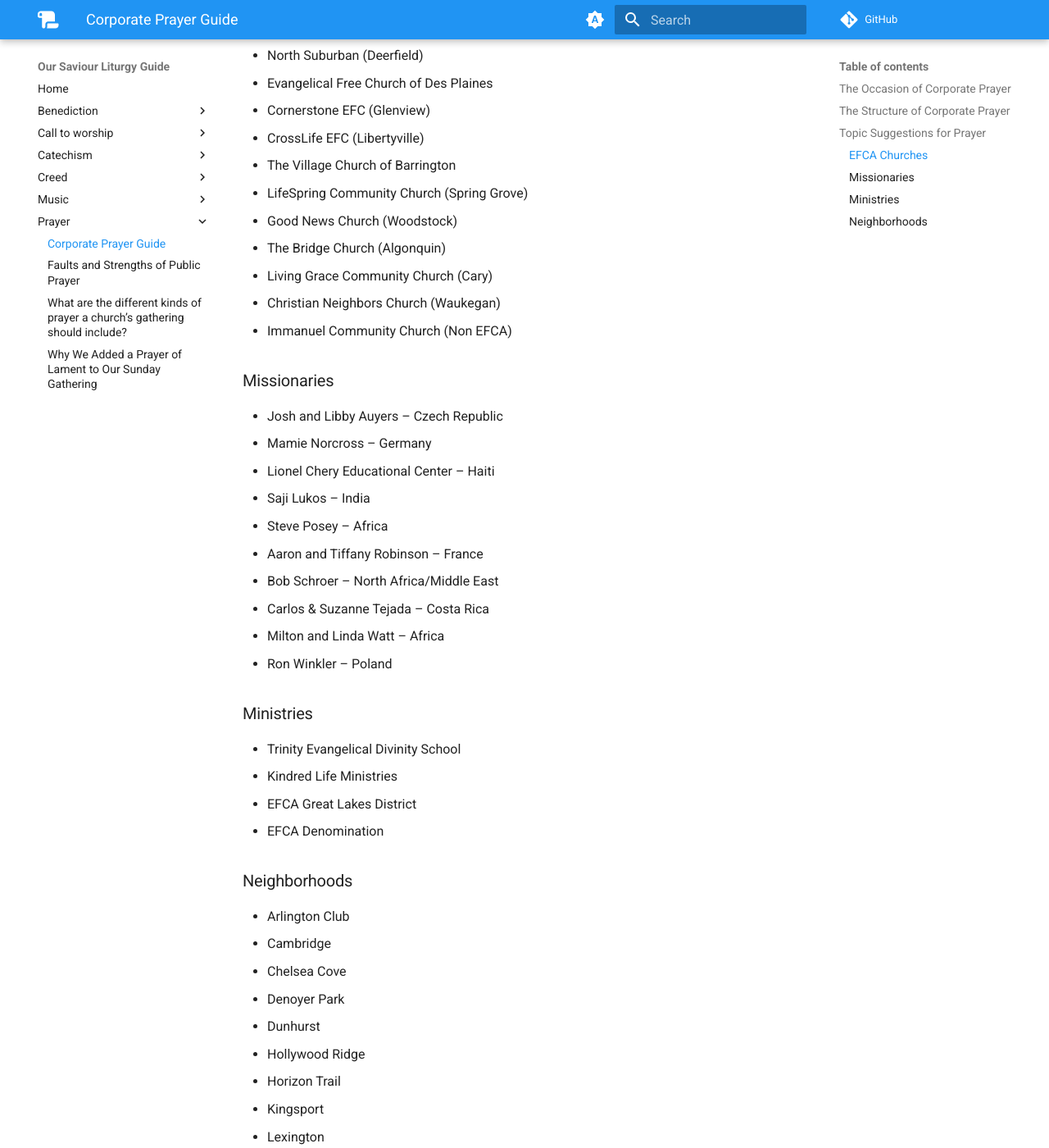
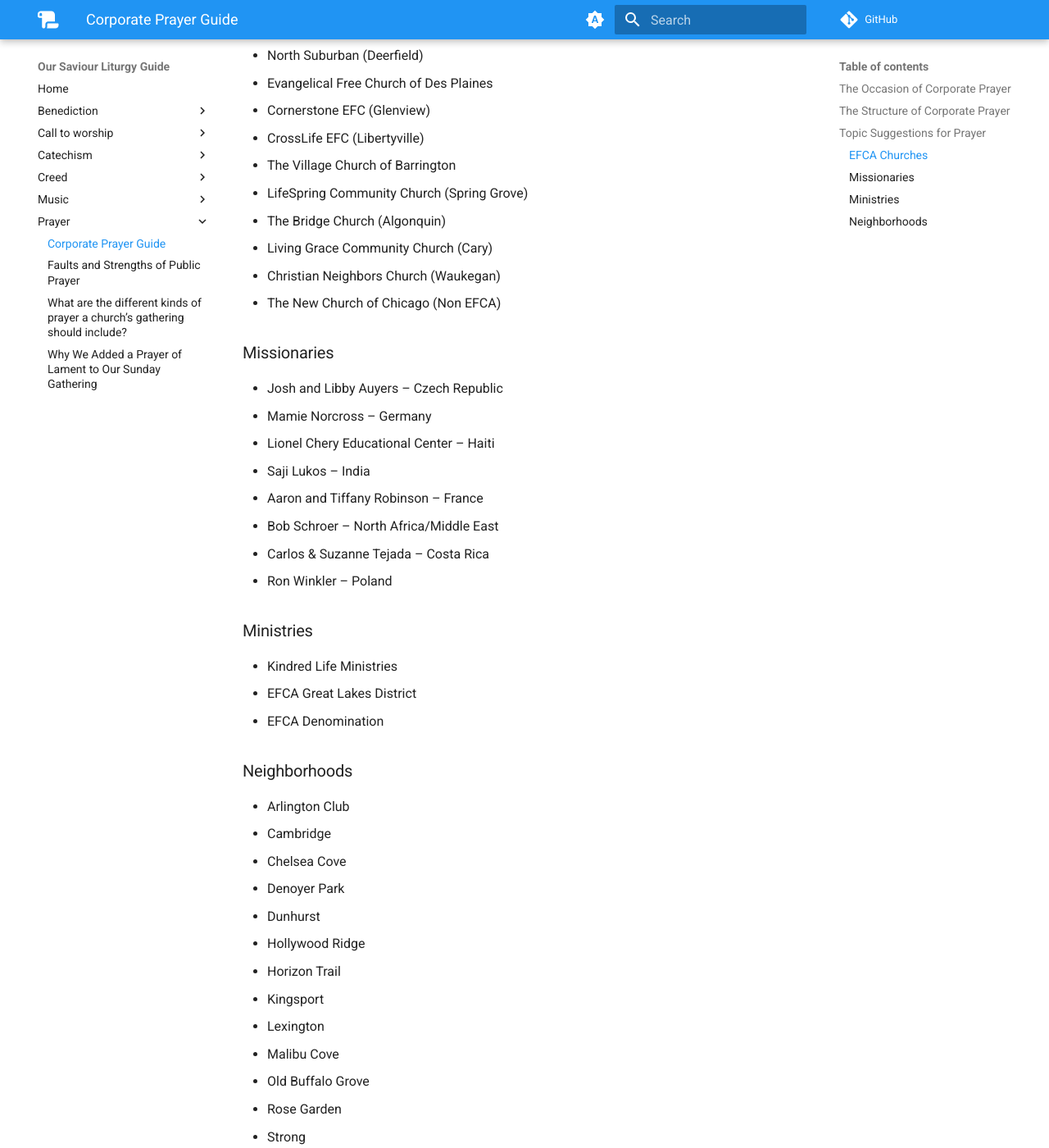
Before and after one commit to timschieck/catechism, an MkDocs documentation site: the page built from docs/prayer/corporate-prayer-guide.md, in a window 1280 px wide and 1400 px high, scrolled down 1181 px. Shown: the whole window at 82% size. Built offline with MkDocs 1.6.1 and Material for MkDocs 9.7.7, drawn with Linux system fonts in a browser that asks for light colours; comment, search, counter and statistics services are not loaded.

Commit message:
Updated churches, missionaries, and ministires

```diff
--- a/docs/prayer/corporate-prayer-guide.md
+++ b/docs/prayer/corporate-prayer-guide.md
@@ -24,28 +24,26 @@ After the conclusion of the prayer there is often a verse read aloud. For prayer
 - CrossLife EFC (Libertyville)
 - The Village Church of Barrington
 - LifeSpring Community Church (Spring Grove)
-- Good News Church (Woodstock)
 - The Bridge Church (Algonquin)
 - Living Grace Community Church (Cary)
 - Christian Neighbors Church (Waukegan)
-- Immanuel Community Church (Non EFCA)
+- The New Church of Chicago (Non EFCA)
+
 ### Missionaries
 - Josh and Libby Auyers – Czech Republic
 - Mamie Norcross – Germany
 - Lionel Chery Educational Center – Haiti
 - Saji Lukos – India
-- Steve Posey – Africa
 - Aaron and Tiffany Robinson – France
 - Bob Schroer – North Africa/Middle East
 - Carlos & Suzanne Tejada – Costa Rica
-- Milton and Linda Watt – Africa
 - Ron Winkler – Poland
+
 ### Ministries
-
-- Trinity Evangelical Divinity School
 - Kindred Life Ministries
 - EFCA Great Lakes District
 - EFCA Denomination
+
 ### Neighborhoods
 - Arlington Club
 - Cambridge
```
